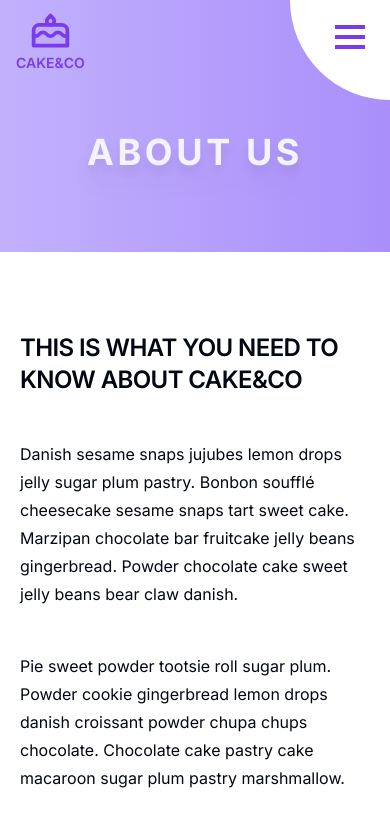
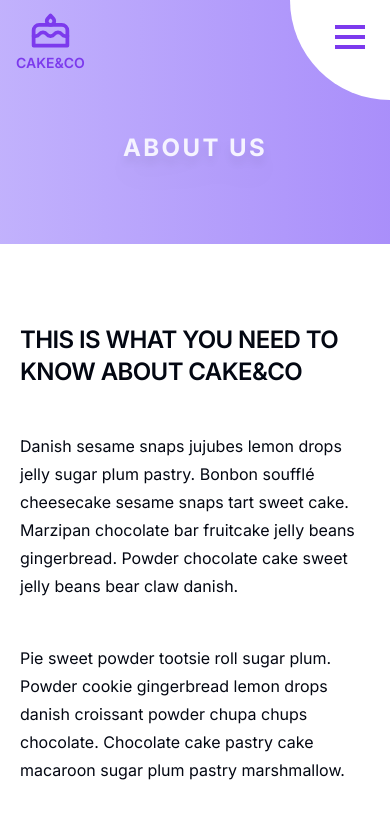
Before and after one commit to jessabc/cake-cafe, a Next.js app: page /about-us in a window 390 px wide. Shown: the top 834 px of the page. Built offline with nearby package versions, Linux system fonts and the light colour scheme.

Commit message:
change text size for mob

```diff
--- a/src/components/shared/pageLayout/PageLayout.tsx
+++ b/src/components/shared/pageLayout/PageLayout.tsx
@@ -17,7 +17,7 @@ export default function PageLayout({ header, children }: Props) {
         data-aos-easing="ease-in-sine"
         data-aos-duration="600"
       >
-        <h2 className="text-4xl font-bold  text-center mt-10 text-violet-50 tracking-widest drop-shadow-xl">
+        <h2 className="text-2xl md:text-4xl font-bold  text-center mt-10 text-violet-50 tracking-widest drop-shadow-xl">
           {header}
         </h2>
       </div>
```
